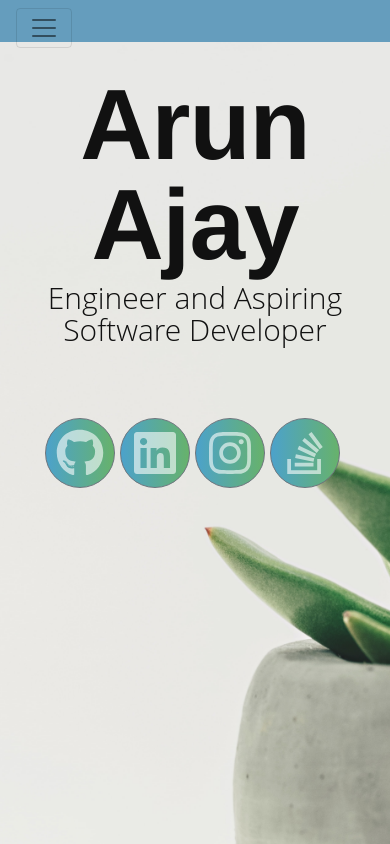
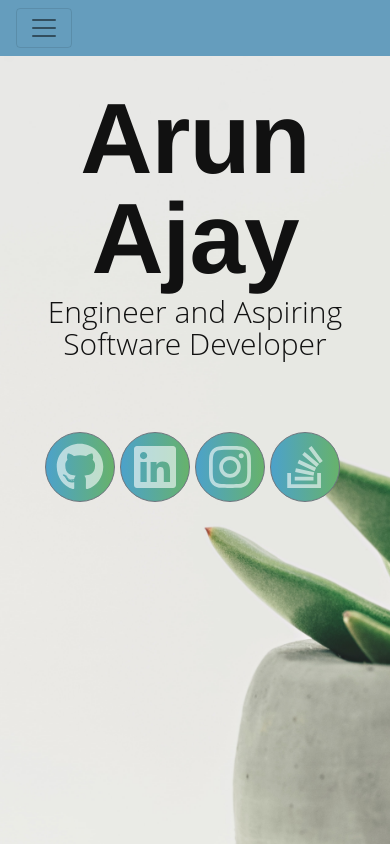
Before and after one commit to arun-ajay/arun-ajay-website-OLD, a React (Create React App) app: page / in a window 390 px wide. Built offline with nearby package versions, Linux system fonts and the light colour scheme.

Commit message:
fixed navbar resizing on mobile

```diff
--- a/src/App.css
+++ b/src/App.css
@@ -1,6 +1,6 @@
 .nav{
   /* border: 5px solid red; */
-  height: 5%;
+  height: auto;
 }
 
 .page{
```
